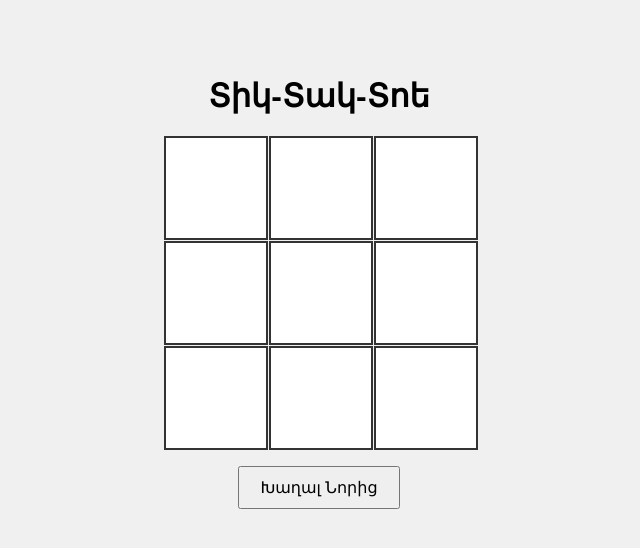
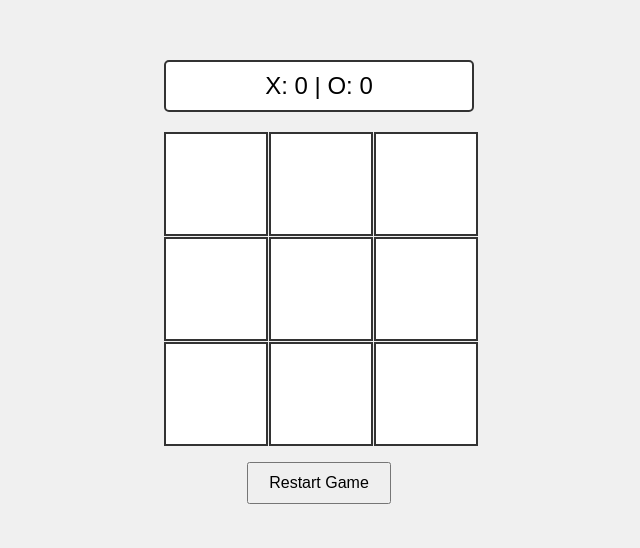
Before and after one commit to NAG-sites-net/Xo-game, a plain HTML site: page index.html in a window 1280 px wide. Shown: the part 108-656 px from the top of the page, without its empty margins (321-961 px from the left). Drawn offline with Linux system fonts and the light colour scheme.

Commit message:
Update index.html

```diff
--- a/index.html
+++ b/index.html
@@ -1,4 +1,3 @@
-
 <!DOCTYPE html>
 <html lang="en">
 <head>
@@ -17,6 +16,15 @@
         }
         .container {
             text-align: center;
+            position: relative;
+        }
+        #score {
+            font-size: 1.5em;
+            background-color: white;
+            padding: 10px;
+            border: 2px solid #333;
+            border-radius: 5px;
+            margin-bottom: 20px;
         }
         #board {
             display: grid;
@@ -51,19 +59,21 @@
 </head>
 <body>
     <div class="container">
-        <h1>Տիկ-Տակ-Տոե</h1>
+        <div id="score">X: 0 | O: 0</div>
         <div id="board"></div>
-        <button id="reset">Խաղալ Նորից</button>
+        <button id="reset">Restart Game</button>
         <div id="message"></div>
     </div>
     <script>
         const boardElement = document.getElementById('board');
         const resetButton = document.getElementById('reset');
         const messageElement = document.getElementById('message');
+        const scoreElement = document.getElementById('score');
 
         let board = ['', '', '', '', '', '', '', '', ''];
         let currentPlayer = 'X';
         let gameActive = true;
+        let score = { X: 0, O: 0 };
 
         const winningConditions = [
             [0, 1, 2],
@@ -119,6 +129,8 @@
             }
             if (roundWon) {
                 messageElement.innerText = `${currentPlayer} Հաղթեց!`;
+                score[currentPlayer]++;
+                updateScore();
                 gameActive = false;
                 return;
             }
@@ -126,6 +138,10 @@
                 messageElement.innerText = "Ոչ-ոքի!";
                 gameActive = false;
             }
+        }
+
+        function updateScore() {
+            scoreElement.innerText = `X: ${score.X} | O: ${score.O}`;
         }
 
         resetButton.addEventListener('click', () => {
```
